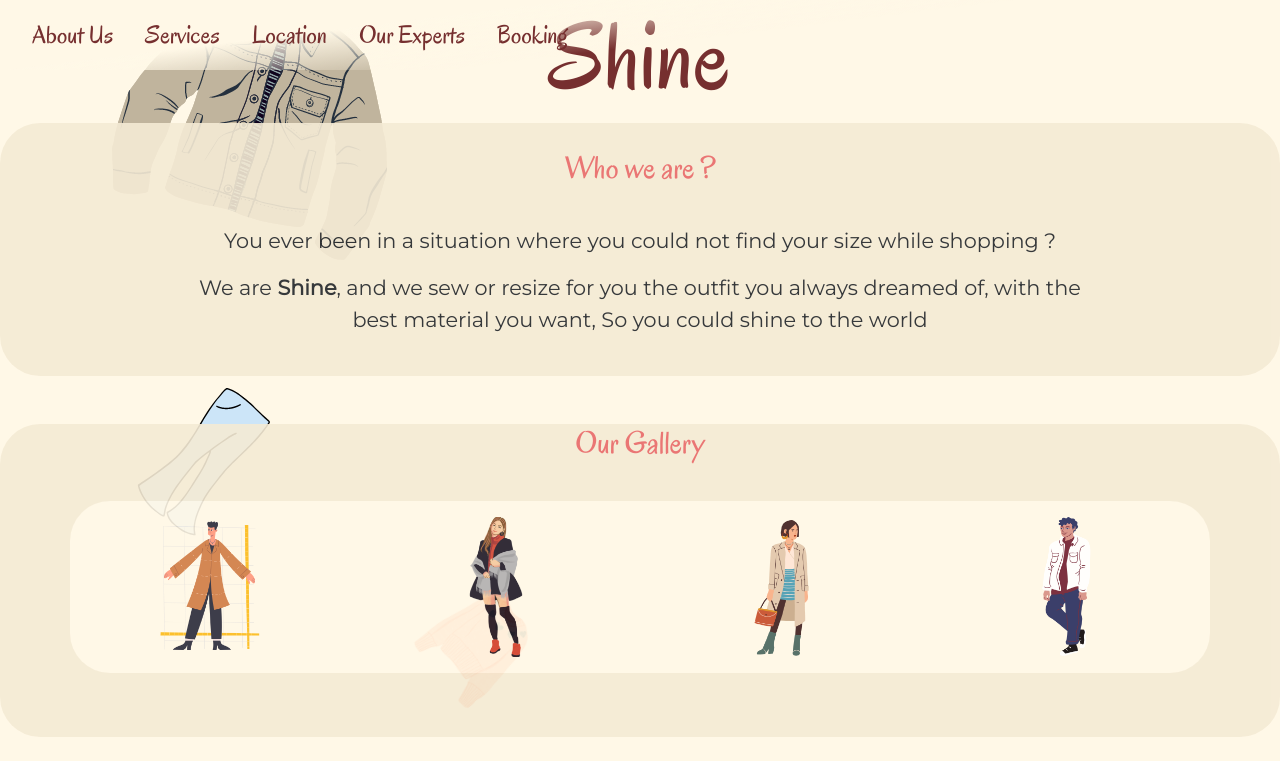
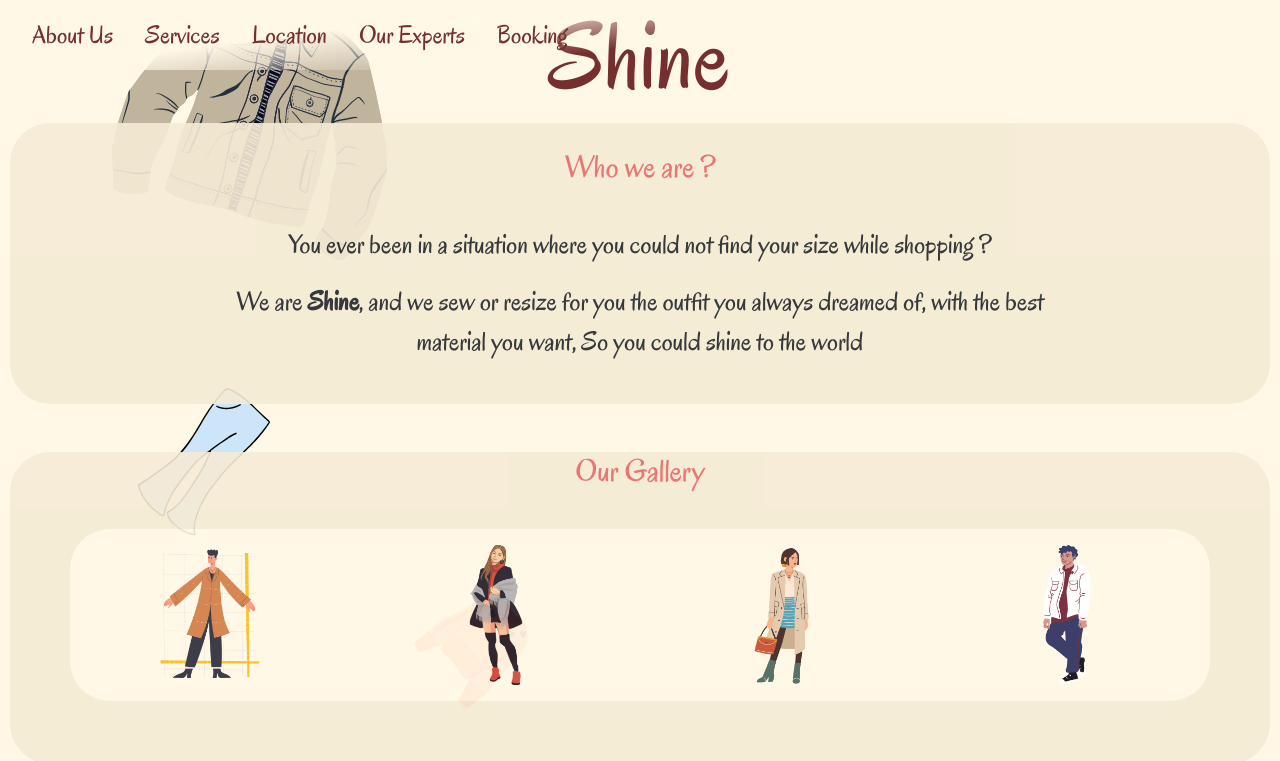
Before and after one commit to Foxmik0007/Shine, an Angular app: page / in a window 1280 px wide. Shown: the top 761 px of the page. Built offline with nearby package versions, Linux system fonts and the light colour scheme.

Commit message:
Final deploy

```diff
--- a/src/app/about/about.component.css
+++ b/src/app/about/about.component.css
@@ -37,7 +37,7 @@ h2 {
 }
 
 p {
-  font-family: Montserrat;
-  font-size: 1.3em;
+  font-family: Oregano;
+  font-size: 1.7em;
 
 }
```
Also changed, not shown: 3 other files (tests, documents, lock files or other folders).
